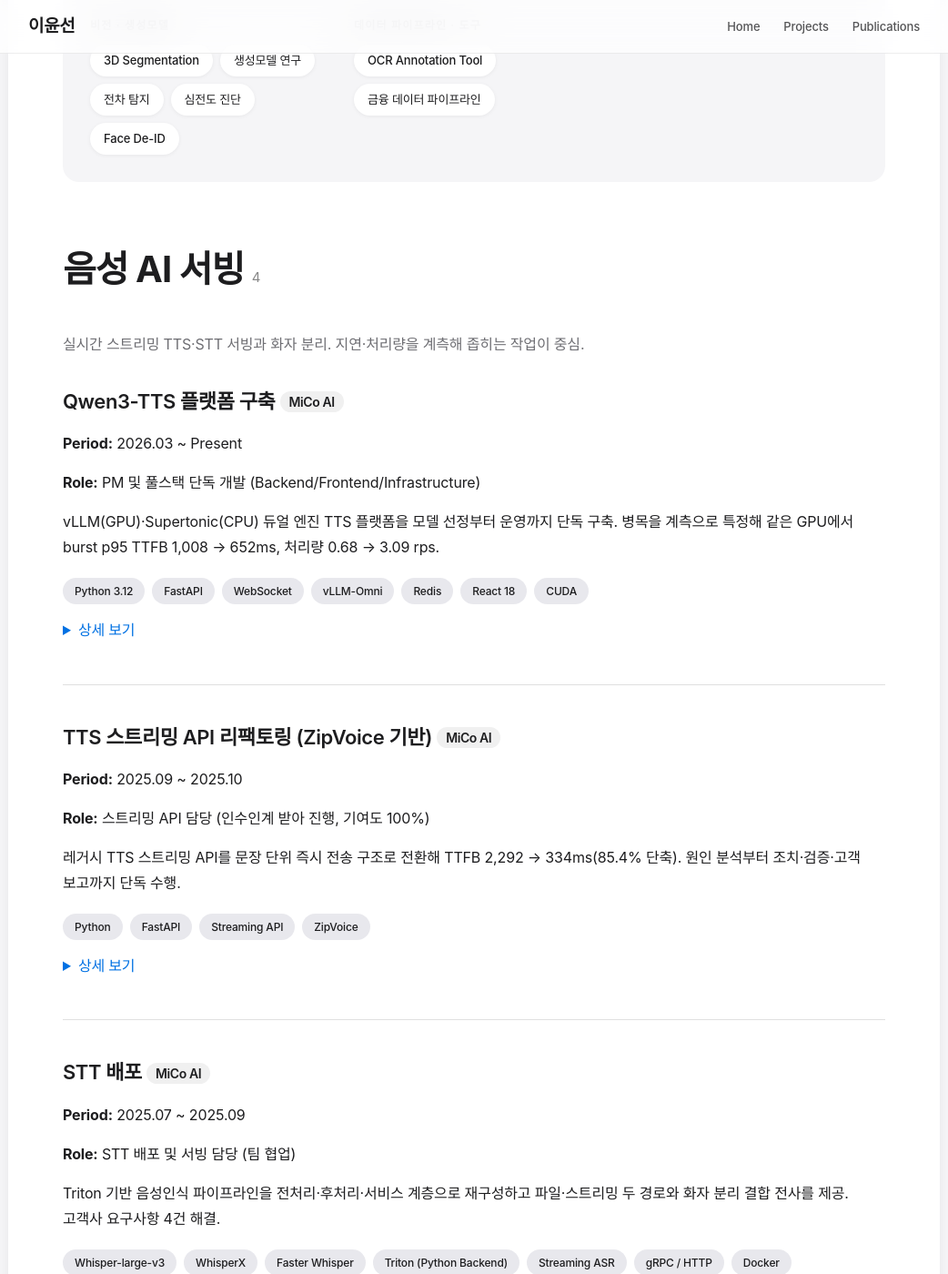
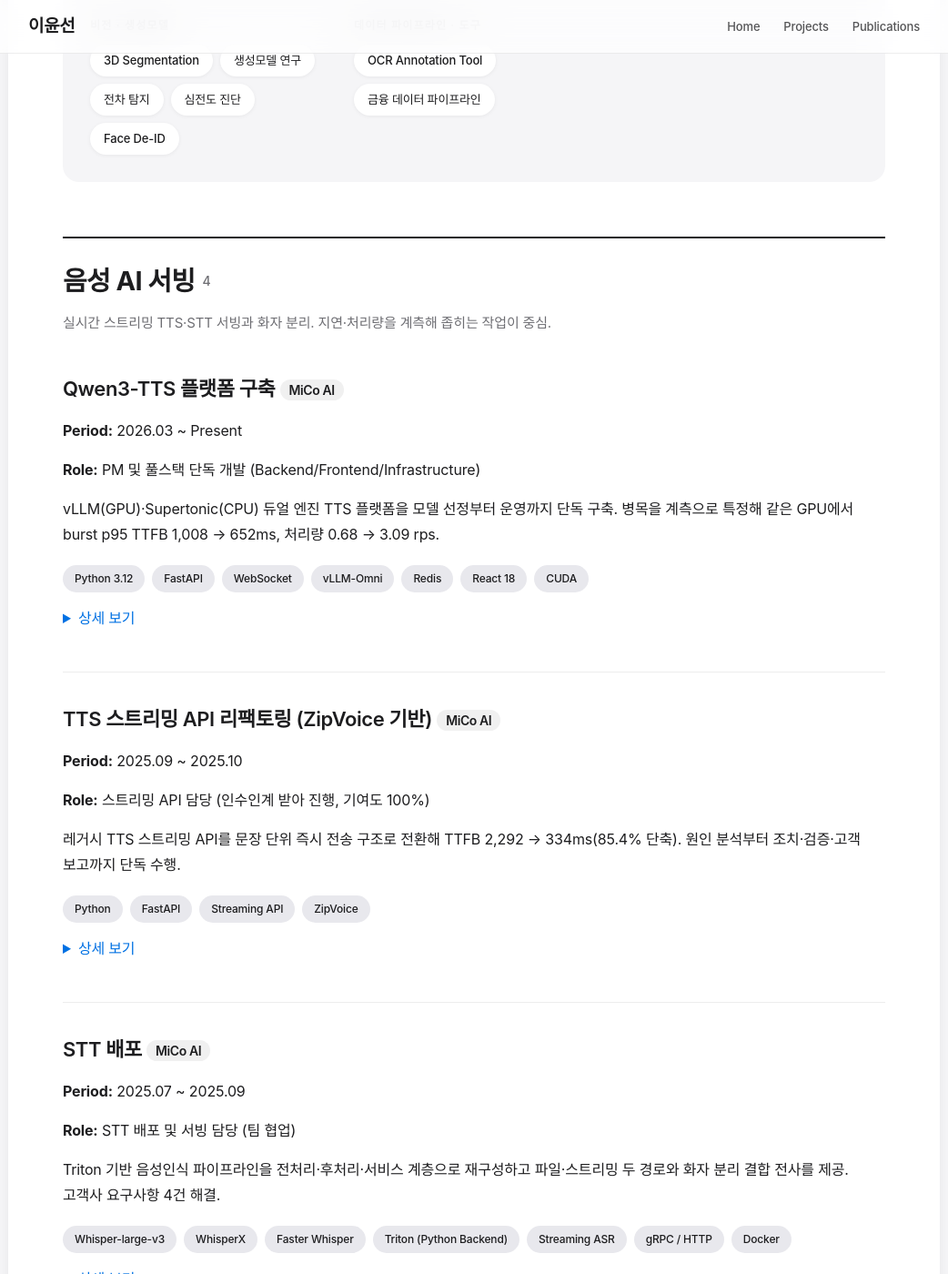
Before and after one commit to ckc5800/ckc5800.github.io, a Jekyll site: the page built from projects.html, in a window 1280 px wide and 1400 px high, scrolled down 445 px. Shown: the whole window at 91% size, without its empty margins (119-1161 px from the left). Built offline with Jekyll 4.4.1, drawn with Linux system fonts in a browser that asks for light colours; some web fonts are replaced.

Commit message:
그룹/프로젝트 시각 위계 정리 — 제목 3단 구분 + 구분선 역할 분리
- 그룹 제목을 전용 클래스로 분리(29px) — 페이지 제목 40px 과 같던 크기 차별화
- 그룹 경계는 제목 위 2px 굵은 선 + 96px 여백, 프로젝트끼리는 1px 7% 옅은 선
- 인라인 스타일 hr 14개를 .rule-sub 로 교체, 그룹 제목에 앵커 id 부여

```diff
--- a/assets/style.css
+++ b/assets/style.css
@@ -283,6 +283,42 @@ h2[id] {
     scroll-margin-top: 90px;
 }
 
+/* ===== 프로젝트 그룹 (task 단위) ===== */
+/* 페이지 제목(40px) > 그룹 제목(29px) > 프로젝트 제목(22px) 3단 위계 */
+.group-title {
+    font-size: 29px;
+    font-weight: 700;
+    letter-spacing: -0.6px;
+    margin: 96px 0 0;
+    padding-top: 24px;
+    border-top: 2px solid var(--text);
+}
+
+.toc + .group-title {
+    margin-top: 52px;
+}
+
+.group-count {
+    font-size: 14px;
+    font-weight: 500;
+    color: var(--text-secondary);
+    margin-left: 8px;
+    vertical-align: 5px;
+}
+
+.group-desc {
+    color: var(--text-secondary);
+    font-size: 15px;
+    margin: 10px 0 42px;
+}
+
+/* 그룹 안에서 프로젝트끼리는 훨씬 옅은 선으로만 구분 */
+.rule-sub {
+    border: none;
+    border-top: 1px solid rgba(0, 0, 0, 0.07);
+    margin: 34px 0;
+}
+
 /* ===== 좌측 고정 목차 (여백이 충분한 화면에서만 노출) ===== */
 .side-nav {
     display: none;
--- a/projects.html
+++ b/projects.html
@@ -87,8 +87,8 @@ title: Projects
     </div>
 </div>
 
-<h2 style="margin-top: 64px;">음성 AI 서빙 <span style="font-size: 15px; color: #888; font-weight: 400;">4</span></h2>
-<p style="color: #6e6e73; margin-bottom: 32px;">실시간 스트리밍 TTS·STT 서빙과 화자 분리. 지연·처리량을 계측해 좁히는 작업이 중심.</p>
+<h2 class="group-title" id="g-voice">음성 AI 서빙<span class="group-count">4</span></h2>
+<p class="group-desc">실시간 스트리밍 TTS·STT 서빙과 화자 분리. 지연·처리량을 계측해 좁히는 작업이 중심.</p>
 <div style="margin-bottom: 46px;">
     <h3 id="tts">Qwen3-TTS 플랫폼 구축 <span style="font-size: 14px; background: #f0f0f0; padding: 3px 10px; border-radius: 12px; vertical-align: middle;">MiCo AI</span></h3>
     <p><strong>Period:</strong> 2026.03 ~ Present</p>
@@ -174,7 +174,7 @@ title: Projects
     </details>
 </div>
 
-<hr style="margin: 40px 0; border: none; border-top: 1px solid #e0e0e0;">
+<hr class="rule-sub">
 
 <div style="margin-bottom: 46px;">
     <h3 id="tts-api">TTS 스트리밍 API 리팩토링 (ZipVoice 기반) <span style="font-size: 14px; background: #f0f0f0; padding: 3px 10px; border-radius: 12px; vertical-align: middle;">MiCo AI</span></h3>
@@ -209,7 +209,7 @@ title: Projects
     </details>
 </div>
 
-<hr style="margin: 40px 0; border: none; border-top: 1px solid #e0e0e0;">
+<hr class="rule-sub">
 
 <div style="margin-bottom: 46px;">
     <h3 id="stt">STT 배포 <span style="font-size: 14px; background: #f0f0f0; padding: 3px 10px; border-radius: 12px; vertical-align: middle;">MiCo AI</span></h3>
@@ -249,7 +249,7 @@ title: Projects
     </details>
 </div>
 
-<hr style="margin: 40px 0; border: none; border-top: 1px solid #e0e0e0;">
+<hr class="rule-sub">
 
 <div style="margin-bottom: 46px;">
     <h3 id="diarization">Speaker Diarization with Pyannote <span style="font-size: 14px; background: #f0f0f0; padding: 3px 10px; border-radius: 12px; vertical-align: middle;">MiCo AI</span></h3>
@@ -282,8 +282,8 @@ title: Projects
     </details>
 </div>
 
-<h2 style="margin-top: 64px;">LLM · 검색 시스템 <span style="font-size: 15px; color: #888; font-weight: 400;">5</span></h2>
-<p style="color: #6e6e73; margin-bottom: 32px;">RAG·에이전트·멀티모달 검색. 지표를 먼저 검증하고 실패를 층으로 분해하는 평가 방법론이 공통 축.</p>
+<h2 class="group-title" id="g-llm">LLM · 검색 시스템<span class="group-count">5</span></h2>
+<p class="group-desc">RAG·에이전트·멀티모달 검색. 지표를 먼저 검증하고 실패를 층으로 분해하는 평가 방법론이 공통 축.</p>
 <div style="margin-bottom: 46px;">
     <h3 id="visual">한국어 멀티모달 상품 검색 (visual-search) <span style="font-size: 14px; background: #f0f0f0; padding: 3px 10px; border-radius: 12px; vertical-align: middle;">개인 프로젝트</span></h3>
     <p><strong>Period:</strong> 2026.08</p>
@@ -328,7 +328,7 @@ title: Projects
     </details>
 </div>
 
-<hr style="margin: 40px 0; border: none; border-top: 1px solid #e0e0e0;">
+<hr class="rule-sub">
 
 <div style="margin-bottom: 46px;">
     <h3 id="rag">LangGraph 기반 Corrective-RAG Agent <span style="font-size: 14px; background: #f0f0f0; padding: 3px 10px; border-radius: 12px; vertical-align: middle;">개인 프로젝트</span></h3>
@@ -389,7 +389,7 @@ title: Projects
     </details>
 </div>
 
-<hr style="margin: 40px 0; border: none; border-top: 1px solid #e0e0e0;">
+<hr class="rule-sub">
 
 <div style="margin-bottom: 46px;">
     <h3 id="pdm">예지보전 Agent (pdm-agent) <span style="font-size: 14px; background: #f0f0f0; padding: 3px 10px; border-radius: 12px; vertical-align: middle;">개인 프로젝트</span></h3>
@@ -435,7 +435,7 @@ title: Projects
     </details>
 </div>
 
-<hr style="margin: 40px 0; border: none; border-top: 1px solid #e0e0e0;">
+<hr class="rule-sub">
 
 <div style="margin-bottom: 46px;">
     <h3 id="mcp">Portfolio MCP Server <span style="font-size: 14px; background: #f0f0f0; padding: 3px 10px; border-radius: 12px; vertical-align: middle;">개인 프로젝트</span></h3>
@@ -480,7 +480,7 @@ title: Projects
     </details>
 </div>
 
-<hr style="margin: 40px 0; border: none; border-top: 1px solid #e0e0e0;">
+<hr class="rule-sub">
 
 <div style="margin-bottom: 46px;">
     <h3 id="nlp">NLP Text Summarization System <span style="font-size: 14px; background: #f0f0f0; padding: 3px 10px; border-radius: 12px; vertical-align: middle;">인피닉</span></h3>
@@ -516,8 +516,8 @@ title: Projects
     </details>
 </div>
 
-<h2 style="margin-top: 64px;">MLOps · 성능 엔지니어링 <span style="font-size: 15px; color: #888; font-weight: 400;">2</span></h2>
-<p style="color: #6e6e73; margin-bottom: 32px;">배포 자동화와 측정 도구. 병목의 위치를 수치로 증명하는 쪽에 무게.</p>
+<h2 class="group-title" id="g-mlops">MLOps · 성능 엔지니어링<span class="group-count">2</span></h2>
+<p class="group-desc">배포 자동화와 측정 도구. 병목의 위치를 수치로 증명하는 쪽에 무게.</p>
 <div style="margin-bottom: 46px;">
     <h3 id="k8s">Kubernetes-based AI Infrastructure <span style="font-size: 14px; background: #f0f0f0; padding: 3px 10px; border-radius: 12px; vertical-align: middle;">인피닉</span></h3>
     <p><strong>Period:</strong> 2024.03 ~ 2025.04</p>
@@ -562,7 +562,7 @@ title: Projects
     </details>
 </div>
 
-<hr style="margin: 40px 0; border: none; border-top: 1px solid #e0e0e0;">
+<hr class="rule-sub">
 
 <div style="margin-bottom: 46px;">
     <h3 id="llmbench">llm-bench <span style="font-size: 14px; background: #f0f0f0; padding: 3px 10px; border-radius: 12px; vertical-align: middle;">개인 프로젝트</span></h3>
@@ -598,8 +598,8 @@ title: Projects
     </details>
 </div>
 
-<h2 style="margin-top: 64px;">비전 · 생성모델 <span style="font-size: 15px; color: #888; font-weight: 400;">5</span></h2>
-<p style="color: #6e6e73; margin-bottom: 32px;">센서 퓨전, 생성 모델, 탐지. 논문 7편·특허 2건이 나온 연구 기간의 작업.</p>
+<h2 class="group-title" id="g-vision">비전 · 생성모델<span class="group-count">5</span></h2>
+<p class="group-desc">센서 퓨전, 생성 모델, 탐지. 논문 7편·특허 2건이 나온 연구 기간의 작업.</p>
 <div style="margin-bottom: 46px;">
     <h3 id="seg3d">3D Semantic Segmentation Research <span style="font-size: 14px; background: #f0f0f0; padding: 3px 10px; border-radius: 12px; vertical-align: middle;">인피닉</span></h3>
     <p><strong>Period:</strong> 2022.08 ~ 2022.12</p>
@@ -632,7 +632,7 @@ title: Projects
     </details>
 </div>
 
-<hr style="margin: 40px 0; border: none; border-top: 1px solid #e0e0e0;">
+<hr class="rule-sub">
 
 <div style="margin-bottom: 46px;">
     <h3 id="latent">Synthetic Data Generation with Latent Diffusion <span style="font-size: 14px; background: #f0f0f0; padding: 3px 10px; border-radius: 12px; vertical-align: middle;">인피닉</span></h3>
@@ -674,7 +674,7 @@ title: Projects
     </details>
 </div>
 
-<hr style="margin: 40px 0; border: none; border-top: 1px solid #e0e0e0;">
+<hr class="rule-sub">
 
 <div style="margin-bottom: 46px;">
     <h3 id="tank">Tank Object Detection Model <span style="font-size: 14px; background: #f0f0f0; padding: 3px 10px; border-radius: 12px; vertical-align: middle;">인피닉</span></h3>
@@ -706,7 +706,7 @@ title: Projects
     </details>
 </div>
 
-<hr style="margin: 40px 0; border: none; border-top: 1px solid #e0e0e0;">
+<hr class="rule-sub">
 
 <div style="margin-bottom: 46px;">
     <h3 id="ecg">심전도 부정맥 진단 AI <span style="font-size: 14px; background: #f0f0f0; padding: 3px 10px; border-radius: 12px; vertical-align: middle;">대회 참가</span></h3>
@@ -737,7 +737,7 @@ title: Projects
     </details>
 </div>
 
-<hr style="margin: 40px 0; border: none; border-top: 1px solid #e0e0e0;">
+<hr class="rule-sub">
 
 <div style="margin-bottom: 46px;">
     <h3 id="deid">AI Face De-ID (얼굴 정보 자동 비식별화) <span style="font-size: 14px; background: #f0f0f0; padding: 3px 10px; border-radius: 12px; vertical-align: middle;">팀 프로젝트</span></h3>
@@ -767,8 +767,8 @@ title: Projects
     </details>
 </div>
 
-<h2 style="margin-top: 64px;">데이터 파이프라인 · 도구 <span style="font-size: 15px; color: #888; font-weight: 400;">2</span></h2>
-<p style="color: #6e6e73; margin-bottom: 32px;">학습 데이터를 만들고 정제하는 쪽. 경력 초반의 풀스택·데이터 엔지니어링 경험.</p>
+<h2 class="group-title" id="g-data">데이터 파이프라인 · 도구<span class="group-count">2</span></h2>
+<p class="group-desc">학습 데이터를 만들고 정제하는 쪽. 경력 초반의 풀스택·데이터 엔지니어링 경험.</p>
 <div style="margin-bottom: 46px;">
     <h3 id="ocr">OCR Dataset Annotation Tool <span style="font-size: 14px; background: #f0f0f0; padding: 3px 10px; border-radius: 12px; vertical-align: middle;">이든티앤에스</span></h3>
     <p><strong>Period:</strong> 2022.04 ~ 2022.08</p>
@@ -802,7 +802,7 @@ title: Projects
     </details>
 </div>
 
-<hr style="margin: 40px 0; border: none; border-top: 1px solid #e0e0e0;">
+<hr class="rule-sub">
 
 <div style="margin-bottom: 46px;">
     <h3 id="quhedge">Data Collection & Preprocessing <span style="font-size: 14px; background: #f0f0f0; padding: 3px 10px; border-radius: 12px; vertical-align: middle;">큐헷지</span></h3>
@@ -835,7 +835,7 @@ title: Projects
     </details>
 </div>
 
-<hr style="margin: 40px 0; border: none; border-top: 1px solid #e0e0e0;">
+<hr class="rule-sub">
 
 <div>
     <h3>그 외 프로젝트 (2021)</h3>
```
